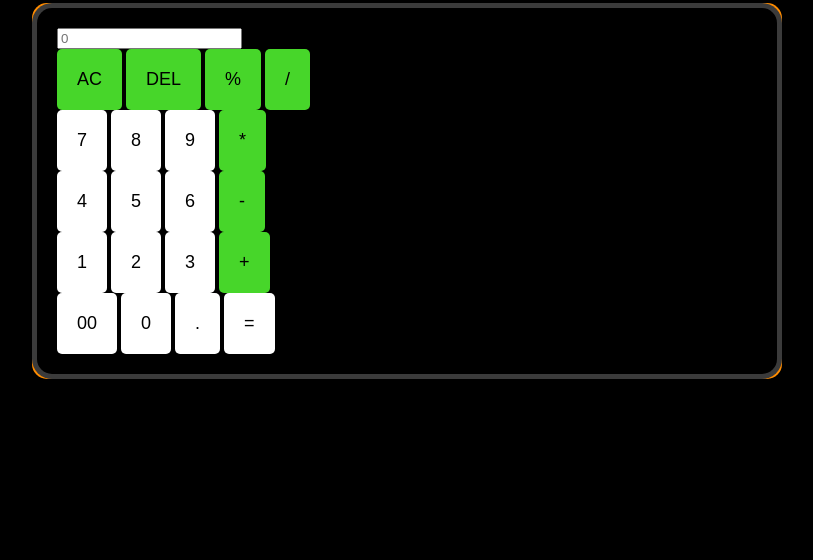
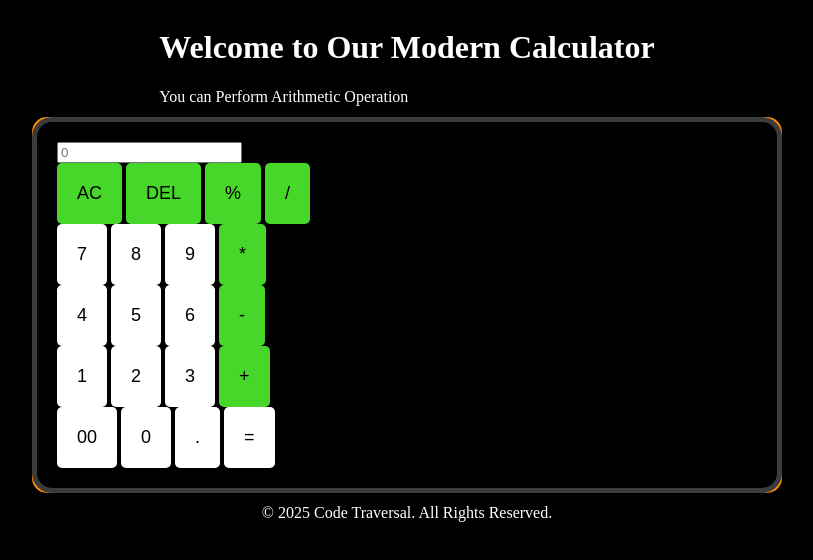
Before and after one commit to rajatbhatt162/Calculator-Website, a plain HTML site: page index.html in a window 1280 px wide. Shown: the whole page, without its empty margins (233-1046 px from the left). Drawn offline with Linux system fonts and the light colour scheme.

Commit message:
Update index.html

```diff
--- a/index.html
+++ b/index.html
@@ -5,9 +5,16 @@
     <meta http-equiv="X-UA-Compatible" content="IE=edge" />
     <meta name="viewport" content="width=device-width, initial-scale=1.0" />
     <link rel="stylesheet" href="style.css" />
-    <title>Calculator - By Code Traversal</title>
+    <link rel="shortcut icon" href="images/calculator.png" type="image/png">
+
+    <title>Calculator - Modern Calculator</title>
   </head>
   <body>
+    <header class="header">
+      <h1>Welcome to Our Modern Calculator</h1>
+      <p>You can Perform Arithmetic Operation</p>
+    </header>
+
     <div class="container">
       <div class="calculator">
         <input type="text" id="inputBox" placeholder="0" />
@@ -35,7 +42,6 @@
           <button class="button">3</button>
           <button class="button operator">+</button>
         </div>
-
         <div>
           <button class="button">00</button>
           <button class="button">0</button>
@@ -45,6 +51,10 @@
       </div>
     </div>
 
+    <footer class="footer">
+      <p>&copy; 2025 Code Traversal. All Rights Reserved.</p>
+    </footer>
+
     <script src="script.js"></script>
   </body>
 </html>
```
